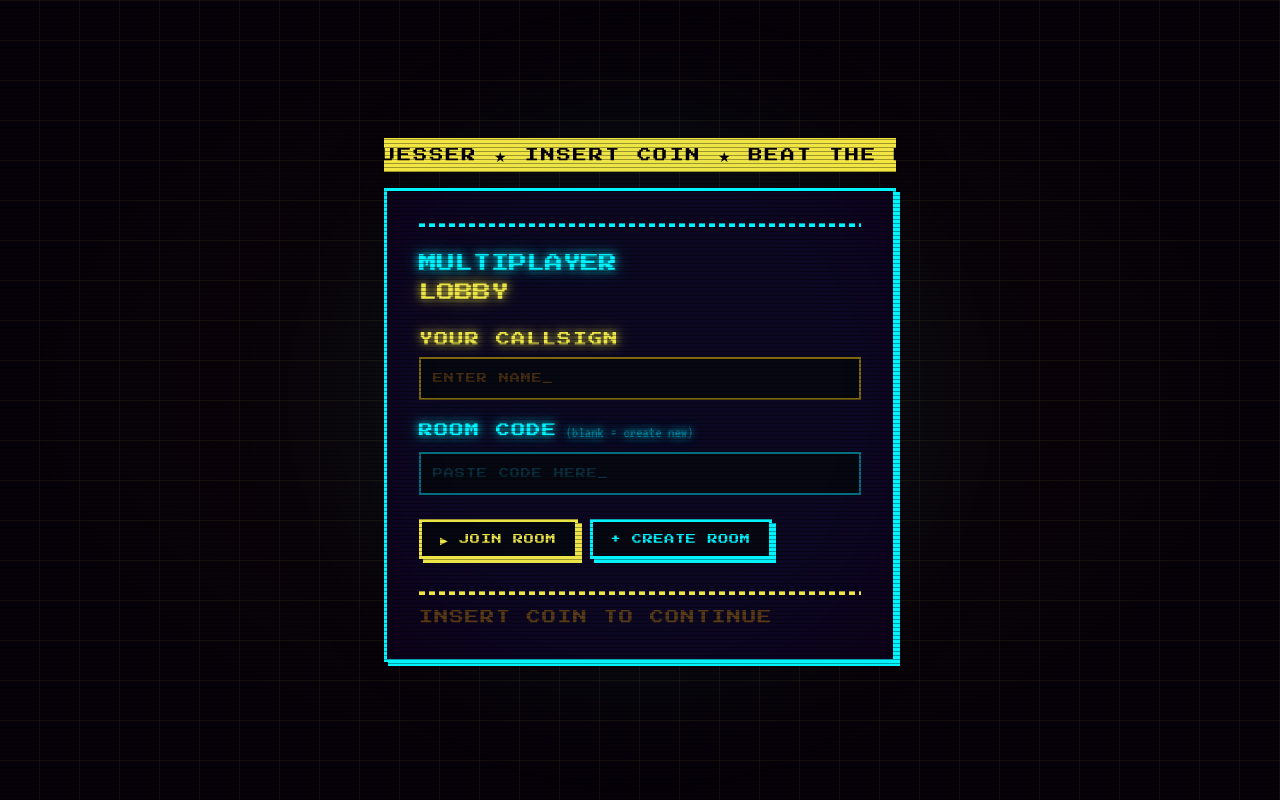
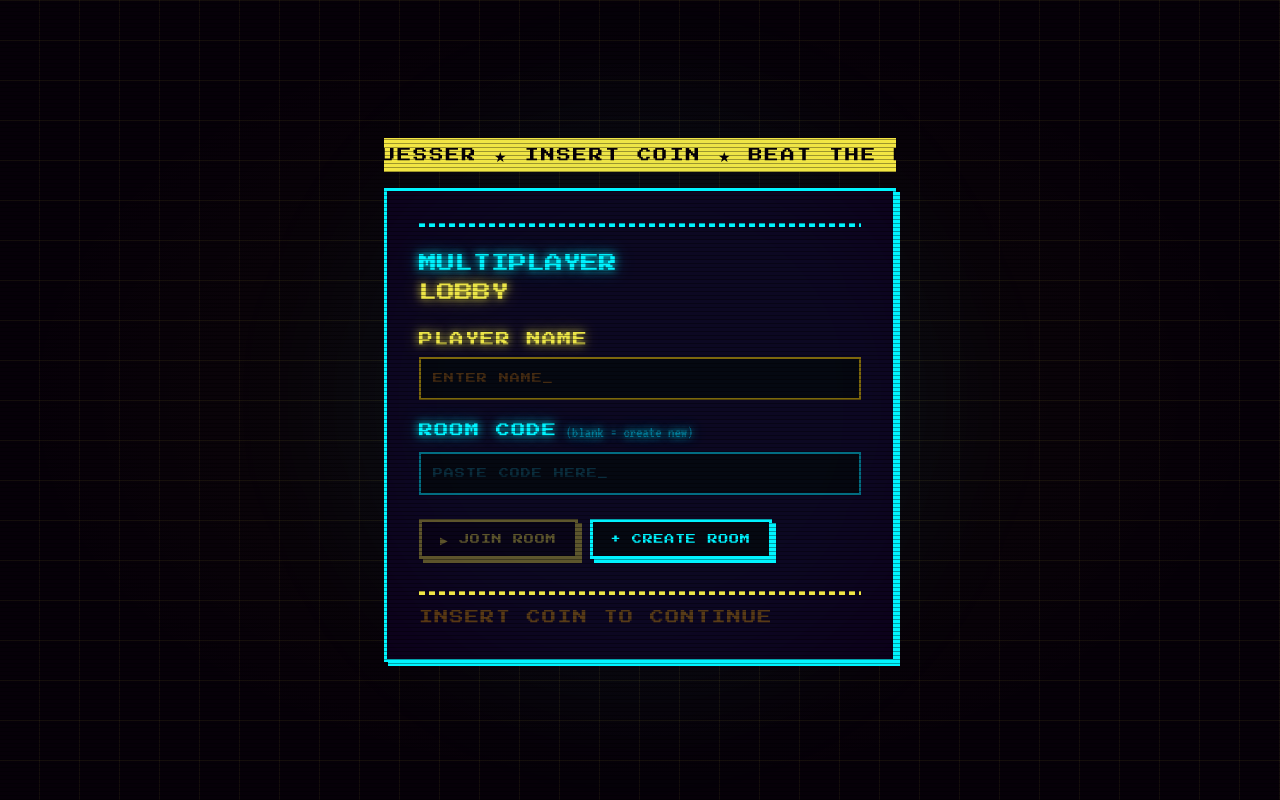
Before and after one commit to chongjie-6/music-guesser, a React (Vite) app in the folder frontend/: page /play-with-friends in a window 1280 px wide. Built offline with nearby package versions, Linux system fonts and the light colour scheme; no server answers.

Commit message:
fix: block empty room joins and relabel callsign as player name

```diff
--- a/frontend/src/app/play-with-friends/PlayWithFriendsPage.tsx
+++ b/frontend/src/app/play-with-friends/PlayWithFriendsPage.tsx
@@ -44,7 +44,7 @@ export default function PlayWithFriendsPage() {
           <div className="flex flex-col gap-5 mb-6">
             <div>
               <label className="font-display text-sm glow-yellow block mb-2 tracking-widest uppercase">
-                YOUR CALLSIGN
+                PLAYER NAME
               </label>
               <input
                 type="text"
--- a/frontend/src/components/buttons/JoinRoomButton.tsx
+++ b/frontend/src/components/buttons/JoinRoomButton.tsx
@@ -2,12 +2,13 @@ import { useNavigate } from "react-router-dom";
 
 export const JoinRoomButton = ({ roomID }: { roomID: string }) => {
   const navigate = useNavigate();
-  const onJoinRoom = () => {
-    const id = roomID.trim();
-    if (id) navigate(`/play-with-friends/room/${encodeURIComponent(id)}`);
-  };
+  const id = roomID.trim();
   return (
-    <button onClick={onJoinRoom} className="btn btn-yellow text-sm">
+    <button
+      onClick={() => navigate(`/play-with-friends/room/${encodeURIComponent(id)}`)}
+      disabled={!id}
+      className="btn btn-yellow text-sm"
+    >
       ▶ JOIN ROOM
     </button>
   );
```
